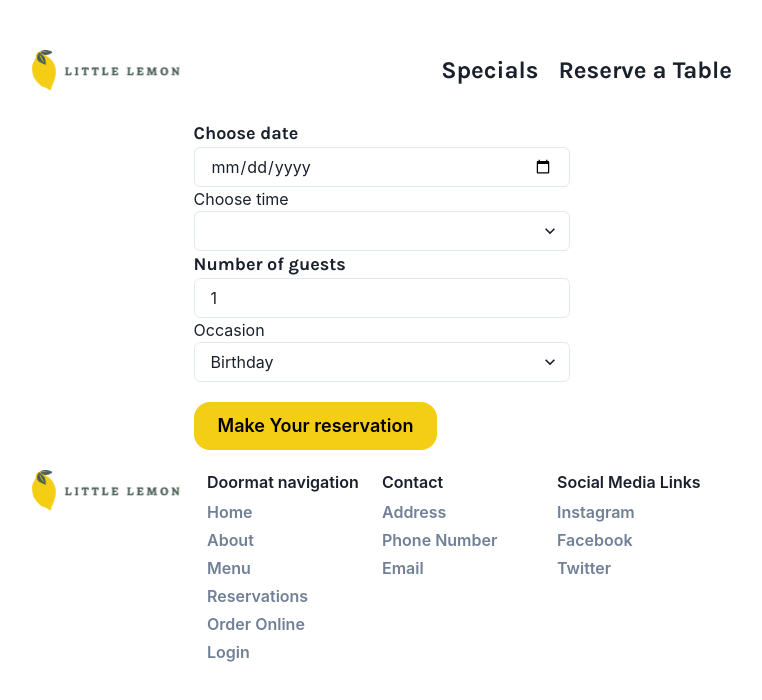
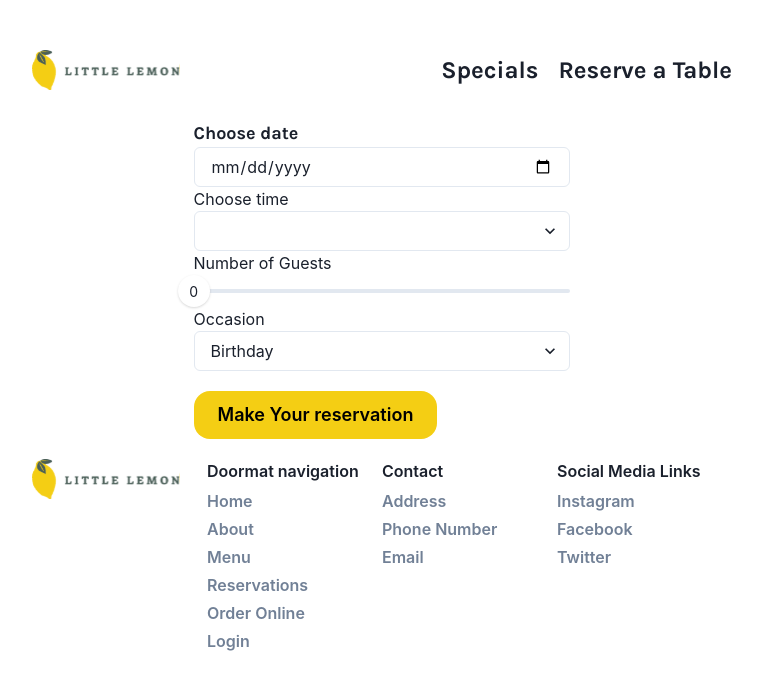
Before and after one commit to claudiooleite/litle_lemon, a React (Create React App) app: page /bookingpage in a window 1280 px wide. Shown: the top 700 px of the page, without its empty margins (258-1020 px from the left). Built offline with nearby package versions, Linux system fonts and the light colour scheme.

Commit message:
guests slider added

```diff
--- a/src/Components/Bookings/BookingForm.jsx
+++ b/src/Components/Bookings/BookingForm.jsx
@@ -6,6 +6,7 @@ import {
     Button,
     VStack
 } from "@chakra-ui/react";
+import { SliderInput } from "./sliderInputNumberGuests";
 
 const BookingForm = ({ availableTimes, updateTimes, submitForm }) => {
     const [selectedDate, setSelectedDate] = useState("");
@@ -55,10 +56,7 @@ const BookingForm = ({ availableTimes, updateTimes, submitForm }) => {
                         <option key={time}>{time}</option>
                     ))}
                 </Select>
-
-                <label htmlFor="guests" className='sub-header'>Number of guests</label>
-                <Input variant='outline' focusBorderColor='#F4CE14' min="1" max="10" type="number" id="guests" value={guests} onChange={(e) => setGuests(parseInt(e.target.value))} />
-
+                <SliderInput value={guests} onChange={(e) => setGuests(parseInt(e.target.value))} />
                 <label htmlFor="occasion">Occasion</label>
                 <Select variant='outline' focusBorderColor='#F4CE14' id="occasion" value={occasion} onChange={(e) => setOccasion(e.target.value)}>
                     <option value="Birthday">Birthday</option>
--- /dev/null
+++ b/src/Components/Bookings/sliderInputNumberGuests.js
@@ -0,0 +1,35 @@
+import { useState } from "react";
+import {
+  Flex,
+  Slider,
+  SliderTrack,
+  SliderFilledTrack,
+  SliderThumb,
+} from "@chakra-ui/react";
+
+export function SliderInput() {
+  const [value, setValue] = useState(0);
+  const handleChange = (value) => setValue(value);
+
+  return (
+    <>
+      <label htmlFor="guests">Number of Guests</label>
+      <Flex>
+        <Slider
+          defaultValue={1}
+          min={1}
+          max={10}
+          flex="1"
+          focusThumbOnChange={false}
+          value={value}
+          onChange={handleChange}
+        >
+          <SliderTrack>
+            <SliderFilledTrack />
+          </SliderTrack>
+          <SliderThumb fontSize="sm" boxSize="32px" children={value} />
+        </Slider>
+      </Flex>
+    </>
+  );
+}
```
